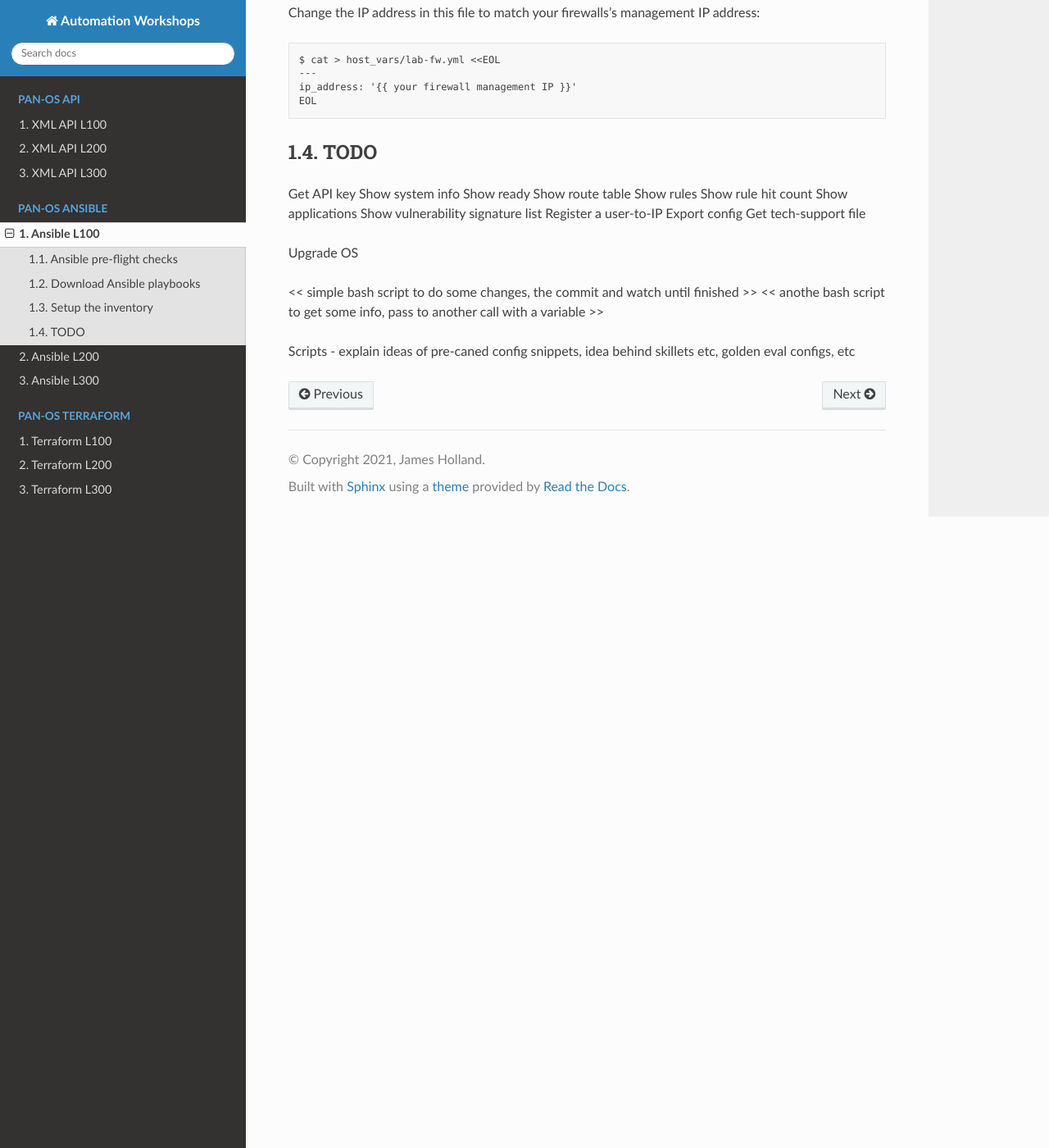
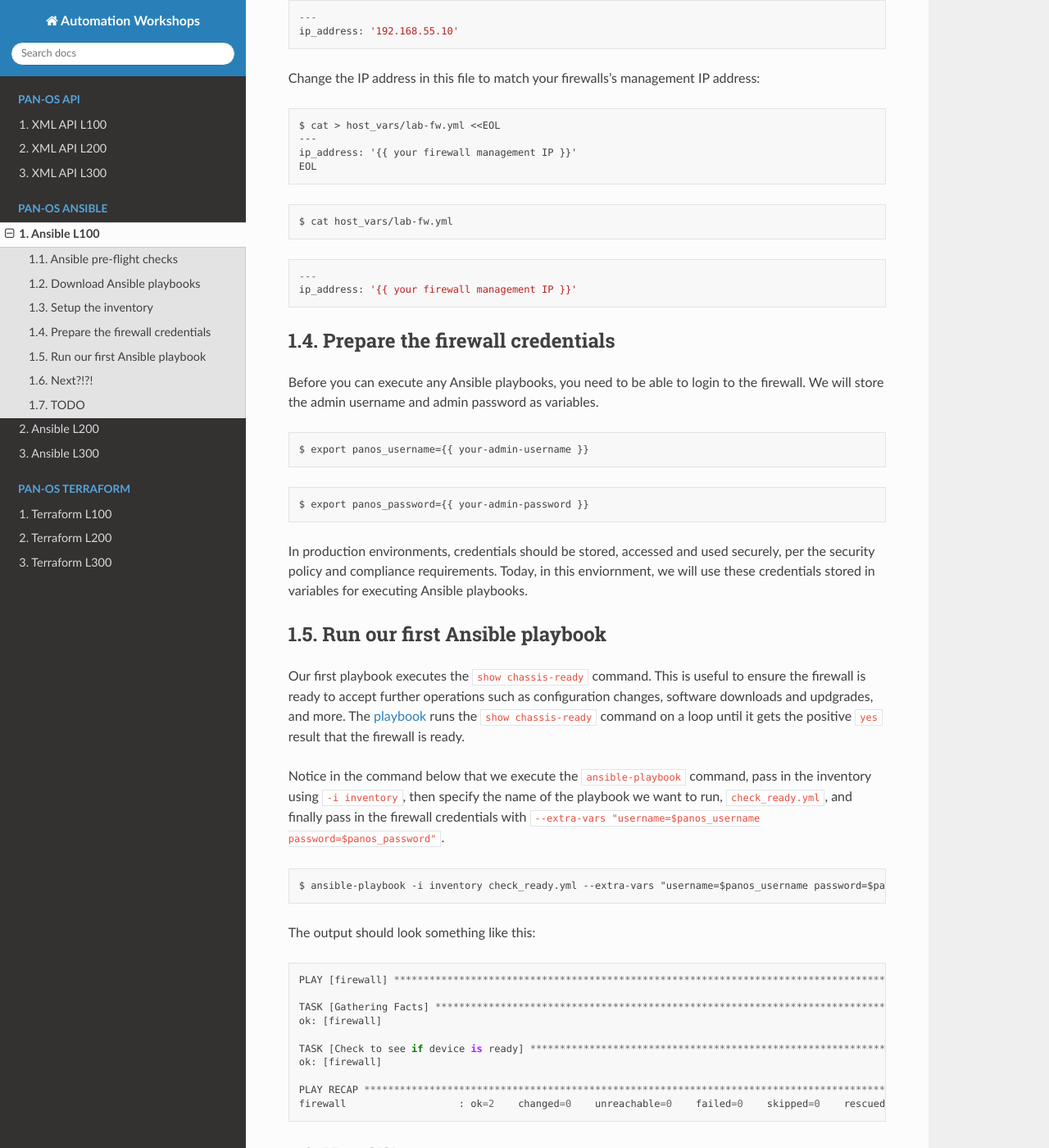
Before and after one commit to jamesholland-uk/automation-workshops, a Sphinx documentation site: the page built from docs/ansible/l100.rst, in a window 1280 px wide and 1400 px high, scrolled down 2288 px. Shown: the whole window at 82% size. Built offline with Sphinx 7.4.7 and the Read the Docs theme 2.0.0, drawn with Linux system fonts in a browser that asks for light colours; some of the changed text lies outside the part shown.

Commit message:
Keep going dude

```diff
--- a/docs/ansible/l100.rst
+++ b/docs/ansible/l100.rst
@@ -9,7 +9,9 @@ Assumptions: A host with the following installed: curl, git, `Python 3
 <https://github.com/PaloAltoNetworks/pan-os-python>`_, `PAN-OS Ansible Collection
 <https://github.com/PaloAltoNetworks/pan-os-ansible>`_, and all prerequisite requirements. Also, access to a PAN-OS next-generation firewall from your host.
 
-Note: Where text is enclosed in {{ double braces }}, replace the text with the relevant value for your environment.
+Note:
+    * Where text is enclosed in {{ double braces }}, replace the text with the relevant value for your environment.
+    * Commands you could/should execute are denoted with ``$`` at the start, other text boxes show expected outputs.
 
 
 Ansible pre-flight checks
@@ -26,7 +28,7 @@ The output should look something like this:
 
 .. code-block::
 
-        $ ansible-playbook [core 2.11.5]
+        ansible-playbook [core 2.11.5]
             config file = None
             configured module search path = ['/Users/jholland/.ansible/plugins/modules', '/usr/share/ansible/plugins/modules']
             ansible python module location = /usr/local/lib/python3.9/site-packages/ansible
@@ -124,8 +126,66 @@ Change the IP address in this file to match your firewalls's management IP addre
         ip_address: '{{ your firewall management IP }}'
         EOL
 
+.. code-block::
+
+        $ cat host_vars/lab-fw.yml
 
 
+.. code-block::
+
+        ---
+        ip_address: '{{ your firewall management IP }}'
+
+
+Prepare the firewall credentials
+================================================
+
+Before you can execute any Ansible playbooks, you need to be able to login to the firewall. We will store the admin username and admin password as variables.
+
+.. code-block::
+
+        $ export panos_username={{ your-admin-username }}
+
+.. code-block::
+
+        $ export panos_password={{ your-admin-password }}
+
+
+In production environments, credentials should be stored, accessed and used securely, per the security policy and compliance requirements. Today, in this enviornment, we will use these credentials stored in variables for executing Ansible playbooks.
+
+
+Run our first Ansible playbook
+================================================
+
+Our first playbook executes the ``show chassis-ready`` command. This is useful to ensure the firewall is ready to accept further operations such as configuration changes, software downloads and updgrades, and more. The `playbook
+<https://github.com/PaloAltoNetworks/ansible-playbooks/blob/master/check_ready.yml>`_ runs the ``show chassis-ready`` command on a loop until it gets the positive ``yes`` result that the firewall is ready.
+
+Notice in the command below that we execute the ``ansible-playbook`` command, pass in the inventory using ``-i inventory``, then specify the name of the playbook we want to run, ``check_ready.yml``, and finally pass in the firewall credentials with ``--extra-vars "username=$panos_username password=$panos_password"``.
+
+.. code-block::
+
+        $ ansible-playbook -i inventory check_ready.yml --extra-vars "username=$panos_username password=$panos_password"
+
+
+The output should look something like this:
+
+.. code-block::
+
+        PLAY [firewall] **************************************************************************************************
+
+        TASK [Gathering Facts] *******************************************************************************************
+        ok: [firewall]
+
+        TASK [Check to see if device is ready] ***************************************************************************
+        ok: [firewall]
+
+        PLAY RECAP *******************************************************************************************************
+        firewall                   : ok=2    changed=0    unreachable=0    failed=0    skipped=0    rescued=0    ignored=0
+
+
+
+Next?!?!
+================================================
 
 TODO
 ================================================
--- a/docs/xmlapi/l100.rst
+++ b/docs/xmlapi/l100.rst
@@ -5,7 +5,10 @@ Hands-on tasks for this workshop will be performing XML API calls against a PAN-
 
 Assumptions: A host with ``curl`` installed, access to a PAN-OS next-generation firewall from your host.
 
-Note: Where text is enclosed in {{ double braces }}, replace the text with the relevant value for your environment.
+Note:
+    * Where text is enclosed in {{ double braces }}, replace the text with the relevant value for your environment.
+    * Commands you could/should execute are denoted with ``$`` at the start, other text boxes show expected outputs.
+
 
 Store our firewall's IP as a variable
 ================================================
```
